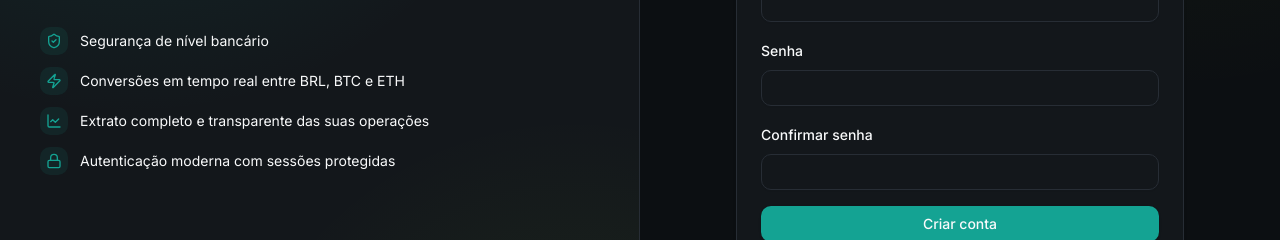
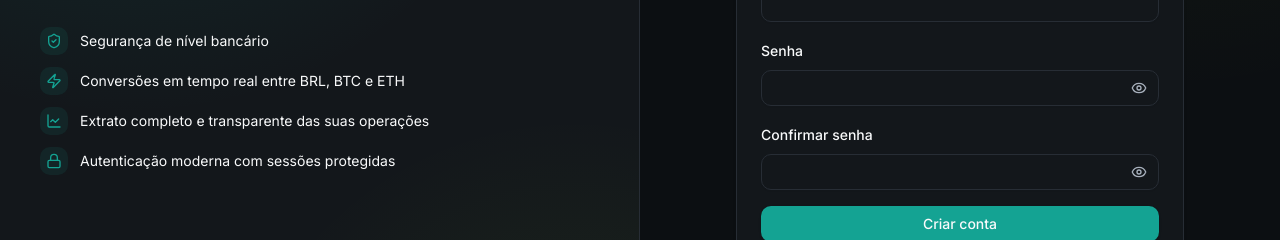
Before and after one commit to Banibu/Nexus-Wallet, a React (Vite) app in the folder frontend/: page /register in a window 1280 px wide. Shown: the part 325-565 px from the top of the page. Built offline with nearby package versions, Linux system fonts and the light colour scheme.

Commit message:
update composer dev, auth page and seed

```diff
--- a/frontend/src/pages/LoginPage.tsx
+++ b/frontend/src/pages/LoginPage.tsx
@@ -6,7 +6,7 @@
 import { Label } from '@/components/ui/label';
 import { Card, CardContent, CardHeader, CardTitle, CardDescription } from '@/components/ui/card';
 import { Alert, AlertDescription } from '@/components/ui/alert';
-import { Loader2 } from 'lucide-react';
+import { Loader2, Eye, EyeOff } from 'lucide-react';
 import { toast } from 'sonner';
 import { apiErrorMessage } from '@/lib/api';
 import { AuthLayout } from '@/components/auth/AuthLayout';
@@ -18,6 +18,7 @@
     const [password, setPassword] = useState('');
     const [error, setError] = useState('');
     const [loading, setLoading] = useState(false);
+    const [showPassword, setShowPassword] = useState(false);
 
     const onSubmit = async (e: React.SyntheticEvent) => {
         e.preventDefault();
@@ -63,16 +64,26 @@
                         </div>
                         <div className="space-y-2">
                             <Label htmlFor="password">Senha</Label>
+                            <div className="relative">
                                 <Input
                                     id="password"
-                                type="password"
+                                    type={showPassword ? "text" : "password"}
                                     autoComplete="current-password"
                                     placeholder="••••••••"
                                     required
                                     value={password}
                                     onChange={(e) => setPassword(e.target.value)}
                                     data-testid="login-password-input"
+                                    className="pr-10"
                                 />
+                                <button
+                                    type="button"
+                                    onClick={() => setShowPassword(!showPassword)}
+                                    className="absolute right-3 top-1/2 -translate-y-1/2 text-muted-foreground hover:text-foreground focus:outline-none"
+                                >
+                                    {showPassword ? <EyeOff className="h-4 w-4" /> : <Eye className="h-4 w-4" />}
+                                </button>
+                            </div>
                         </div>
                         <Button
                             type="submit"
--- a/frontend/src/pages/RegisterPage.tsx
+++ b/frontend/src/pages/RegisterPage.tsx
@@ -6,7 +6,7 @@
 import { Label } from '@/components/ui/label';
 import { Card, CardContent, CardHeader, CardTitle, CardDescription } from '@/components/ui/card';
 import { Alert, AlertDescription } from '@/components/ui/alert';
-import { Loader2 } from 'lucide-react';
+import { Loader2, Eye, EyeOff } from 'lucide-react';
 import { toast } from 'sonner';
 import { apiErrorMessage } from '@/lib/api';
 import { AuthLayout } from '@/components/auth/AuthLayout';
@@ -19,6 +19,8 @@
     const [confirm, setConfirm] = useState('');
     const [error, setError] = useState('');
     const [loading, setLoading] = useState(false);
+    const [showPassword, setShowPassword] = useState(false);
+    const [showConfirm, setShowConfirm] = useState(false);
 
     const submit = async (e: React.SyntheticEvent) => {
         e.preventDefault();
@@ -70,27 +72,47 @@
                         </div>
                         <div className="space-y-2">
                             <Label htmlFor="password">Senha</Label>
+                            <div className="relative">
                                 <Input
                                     id="password"
-                                type="password"
+                                    type={showPassword ? "text" : "password"}
                                     required
                                     minLength={6}
                                     value={password}
                                     onChange={(e) => setPassword(e.target.value)}
                                     data-testid="register-password-input"
+                                    className="pr-10"
                                 />
+                                <button
+                                    type="button"
+                                    onClick={() => setShowPassword(!showPassword)}
+                                    className="absolute right-3 top-1/2 -translate-y-1/2 text-muted-foreground hover:text-foreground focus:outline-none"
+                                >
+                                    {showPassword ? <EyeOff className="h-4 w-4" /> : <Eye className="h-4 w-4" />}
+                                </button>
+                            </div>
                         </div>
                         <div className="space-y-2">
                             <Label htmlFor="confirm">Confirmar senha</Label>
+                            <div className="relative">
                                 <Input
                                     id="confirm"
-                                type="password"
+                                    type={showConfirm ? "text" : "password"}
                                     required
                                     minLength={6}
                                     value={confirm}
                                     onChange={(e) => setConfirm(e.target.value)}
                                     data-testid="register-confirm-input"
+                                    className="pr-10"
                                 />
+                                <button
+                                    type="button"
+                                    onClick={() => setShowConfirm(!showConfirm)}
+                                    className="absolute right-3 top-1/2 -translate-y-1/2 text-muted-foreground hover:text-foreground focus:outline-none"
+                                >
+                                    {showConfirm ? <EyeOff className="h-4 w-4" /> : <Eye className="h-4 w-4" />}
+                                </button>
+                            </div>
                         </div>
                         <Button
                             type="submit"
--- a/frontend/vite.config.ts
+++ b/frontend/vite.config.ts
@@ -22,6 +22,12 @@
       strictPort: true,
       host: true, // Listen on all network interfaces
       allowedHosts: ['host.docker.internal', 'localhost', '127.0.0.1'],
+      proxy: {
+        '/api': {
+          target: 'http://127.0.0.1:8002',
+          changeOrigin: true,
+        },
+      },
     },
     build: {
       outDir: 'dist',
```
Also changed, not shown: 2 other files (tests, documents, lock files or other folders). Lines whose indentation alone changed are shown as unchanged.
